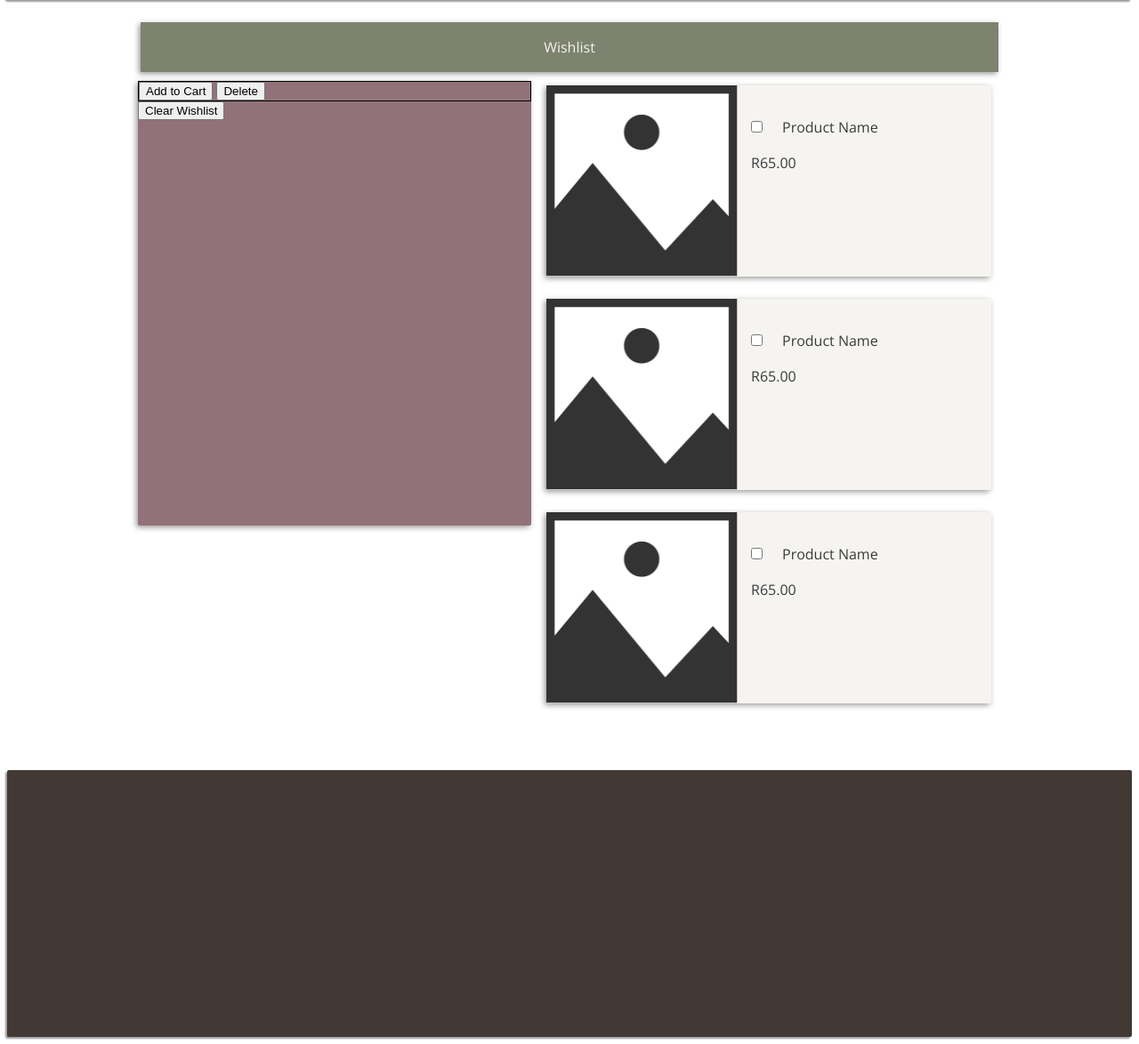
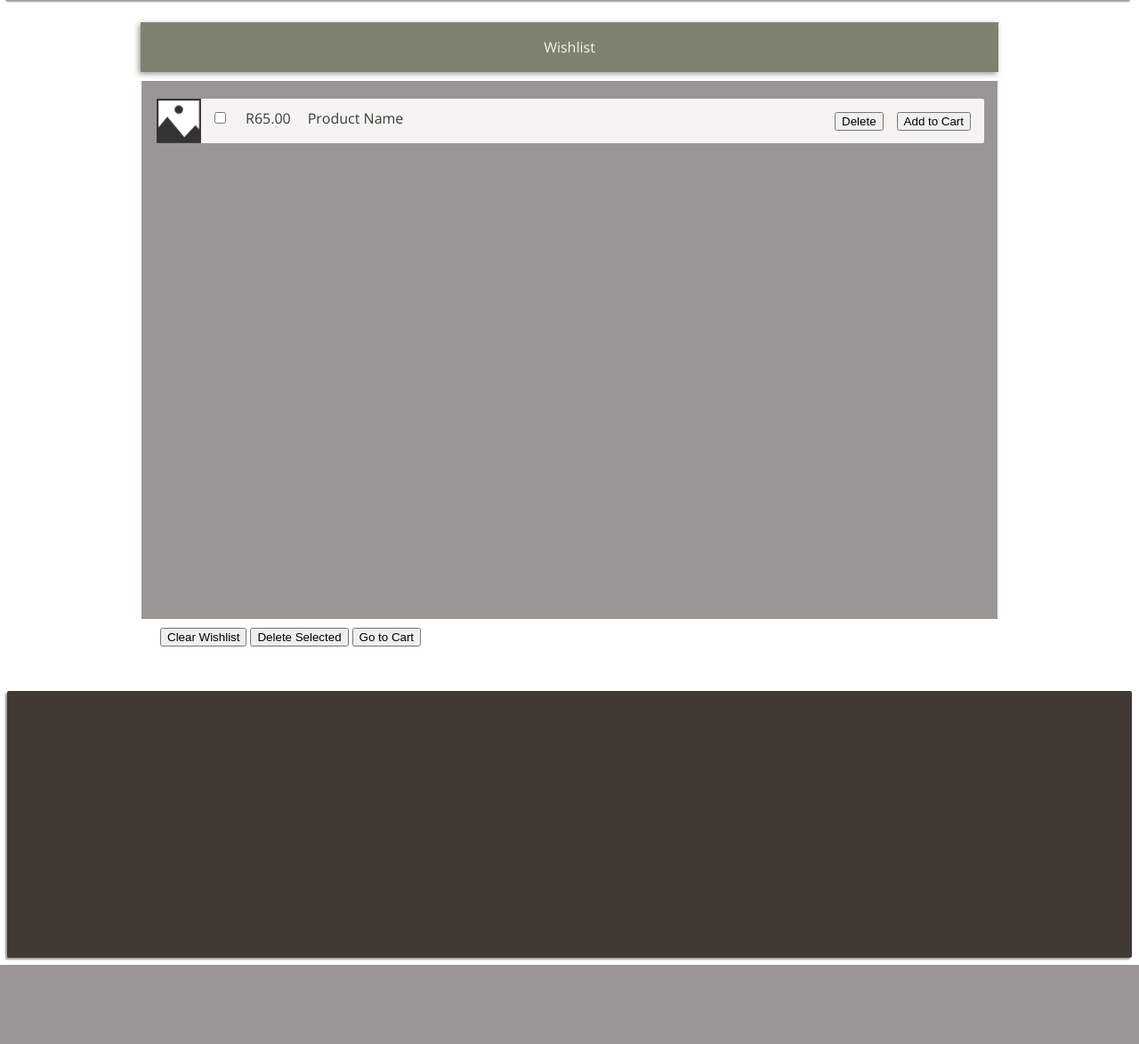
Before and after one commit to otsilemodiselle/ITECA_Project, a PHP site: page /wishlist.html in a window 1280 px wide. Shown: the part 119-1293 px from the top of the page at 89% size. After the commit the page ends 1204 px from the top, so only its background shows below. Run offline with PHP 8.4, Linux system fonts and the light colour scheme.

Commit message:
complete slim panel wishlist layout

```diff
--- a/Deliverable 2/Prototypes/B/floatexample.css
+++ b/Deliverable 2/Prototypes/B/floatexample.css
@@ -23,17 +23,26 @@
 
 }
 
-.sub-container {
-    float: left;
+.wish-container {
+    height: 600px;
+    background-color: #9B9694;
+    width:962px;
+    margin: auto auto;
+    padding-top: 5px;
+    margin-bottom: 10px;
     /* border: 1px solid black; */
+}
+
+.wish-clear {
+    margin-left: 40px;
 }
 
 .banner {
     border: none;
     background-color: #F6F4F0;
-    height: 215px;
-    width: 500px;
-    margin-top: 5px;
+    height: 50px;
+    width: 930px;
+    margin-top: 15px;
     margin-left: 17px;
     margin-right: 17px;
     margin-bottom: 25px;
@@ -105,15 +114,27 @@
     font-weight: normal;
     margin-left: 15px;
     font-size: 16px;
-    margin-top: 40px;
+    margin-top: 15px;
 }
 
+.wish-cart, .wish-delete {
+    float: right;
+    margin-top: 15px;
+    margin-right: 15px;
+}
 
 
 .thumbnail {
     float: left;
     width: 215px;
     height: 215px;
+    transition: background-color 0.3s ease;
+}
+
+.small-thumbnail {
+    float: left;
+    width: 50px;
+    height: 50px;
     transition: background-color 0.3s ease;
 }
 
--- a/Deliverable 2/Prototypes/B/wishlist.html
+++ b/Deliverable 2/Prototypes/B/wishlist.html
@@ -59,7 +59,7 @@
         <div class="section-header">
             <h3 class="cat-heading">Wishlist</h3>
         </div>
-        <div class="wishlist-manager">
+        <!-- <div class="wishlist-manager">
             <div class="multiselect-wishlist-actions">
                 <button class="wish-cart">
                     Add to Cart
@@ -71,27 +71,30 @@
             <button class="wish-clear">
                 Clear Wishlist
             </button>
-        </div>
-        <div class='sub-container'>
+        </div> -->
+        <div class='wish-container'>
             <div class='banner clearfix'>
-                <img src="thumbnail.png" alt="" class="thumbnail">
+                <img src="thumbnail.png" alt="" class="small-thumbnail">
                 <input class="panel-selection" type="checkbox">
-                <p class="prod-name-panel">Product Name</p><br><br>
                 <p class="prod-price-panel">R65.00</p>
-            </div>
-            <div class='banner clearfix'>
-                <img src="thumbnail.png" alt="" class="thumbnail">
-                <input class="panel-selection" type="checkbox">
-                <p class="prod-name-panel">Product Name</p><br><br>
-                <p class="prod-price-panel">R65.00</p>
-            </div>
-            <div class='banner clearfix'>
-                <img src="thumbnail.png" alt="" class="thumbnail">
-                <input class="panel-selection" type="checkbox">
-                <p class="prod-name-panel">Product Name</p><br><br>
-                <p class="prod-price-panel">R65.00</p>
+                <p class="prod-name-panel">Product Name</p>
+                <button class="wish-cart">
+                    Add to Cart
+                </button>
+                <button class="wish-delete">
+                    Delete
+                </button>
             </div>
         </div>
+        <button class="wish-clear">
+            Clear Wishlist
+        </button>
+        <button class="wish-delete-selection">
+            Delete Selected
+        </button>
+        <button class="wish-go-to-cart">
+            Go to Cart
+        </button>
     </section>
 
     <footer>
```
